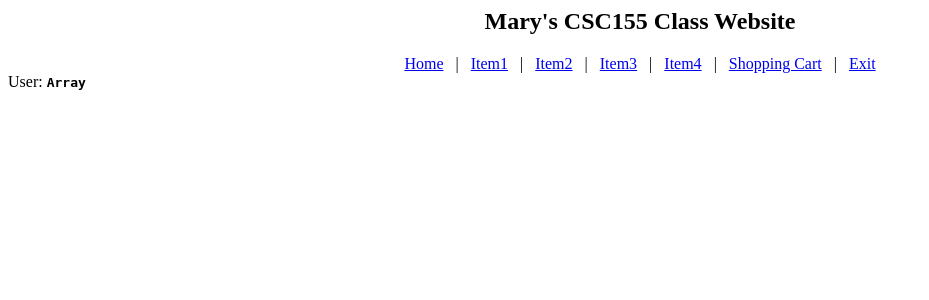
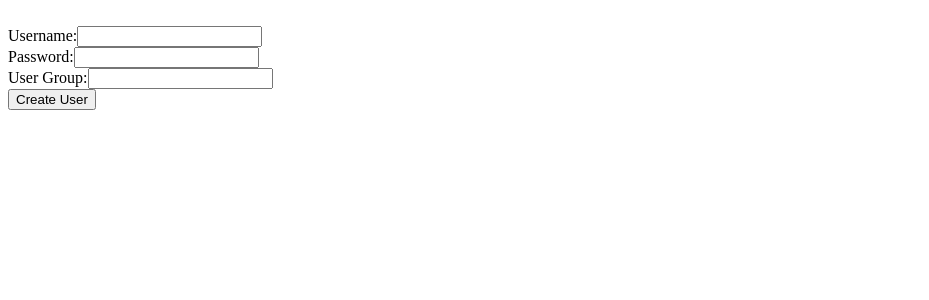
Before and after one commit to brownietn/csc155website, a PHP site: page /newuser.php in a window 1280 px wide. Shown: the top 300 px of the page, without its empty margins (0-929 px from the left). Run offline with PHP 8.4, Linux system fonts and the light colour scheme; the visitor is signed in with stand-in values (Sample User, id 1).

Commit message:
code added to newuser.php

```diff
--- a/lib/phpfunctions.php
+++ b/lib/phpfunctions.php
@@ -7,7 +7,7 @@ CSC155 201h sp -->
 
 function validate_or_bounce()
 {
-  if (!isset($_SESSION['user']))
+  if (!isset($_SESSION['username']))
   header("Location: login.php");
 }
 
@@ -24,9 +24,9 @@ function getPost($key)
   return "";
 }
 
-function validate_login($user,$password)
+function validate_login($username,$password)
 {
-  if ($user=="Wonder" && $password=="Woman")
+  if ($username==$_POST['username'] && $password==$_POST['password'])
   return true;
   return false;
 }
--- a/newuser.php
+++ b/newuser.php
@@ -9,18 +9,41 @@ CSC155 201h sp -->
 <?php
 //php libarary with functions
 require("lib/phpfunctions.php");
+$user="mbrown287";
+$conn=mysqli_connect("localhost", $user, $user, $user);
 
-//php startup code
-session_start();
-validate_or_bounce();
+if (mysqli_connect_errno())
+{
+  echo "<b>Failed to connect to MySQL: " . mysqli_connect_error() . "</b>";
+}
+
+if(isset($_POST['choice']))
+{
+  $choice=$_POST['choice'];
+  if($choice == "Create User")
+  {
+    $stmt = $conn->prepare("INSERT INTO users SET username=?,
+                                                  password=?,
+                                                  usergroup=?");
+    $stmt->bind_param("sss", $username, $password, $usergroup);
+    $username=$_POST['username'];
+    $password=$_POST['password'];
+    $usergroup=$_POST['usergroup'];
+    $stmt->execute();
+   }
+}
 
 ?>
 </head>
 <body>
-<?php readfile("lib/header.html"); ?>
 
-<!-- Content goes here -->
+<form method='POST'>
+<br>Username:<input type='text' name='username'>
+<br>Password:<input type='password' name='password'>
+<br>User Group:<input type='text' name='usergroup'>
+<br><input type='submit' name='choice' value='Create User'>
+</form>
 
-<?php require("lib/footer.php"); ?>
+
 </body>
 </html>
--- a/welcome.php
+++ b/welcome.php
@@ -7,7 +7,7 @@ CSC155 201h sp -->
 <head>
 <title>Mary's CSC155 Class Page</title>
 <?php
-//php libarary with functions
+//php library with functions
 require("lib/phpfunctions.php");
 
 //php startup code
```
Also changed, not shown: login.php (+24 -6 lines), lib/footer.php (line endings or trailing spaces).
